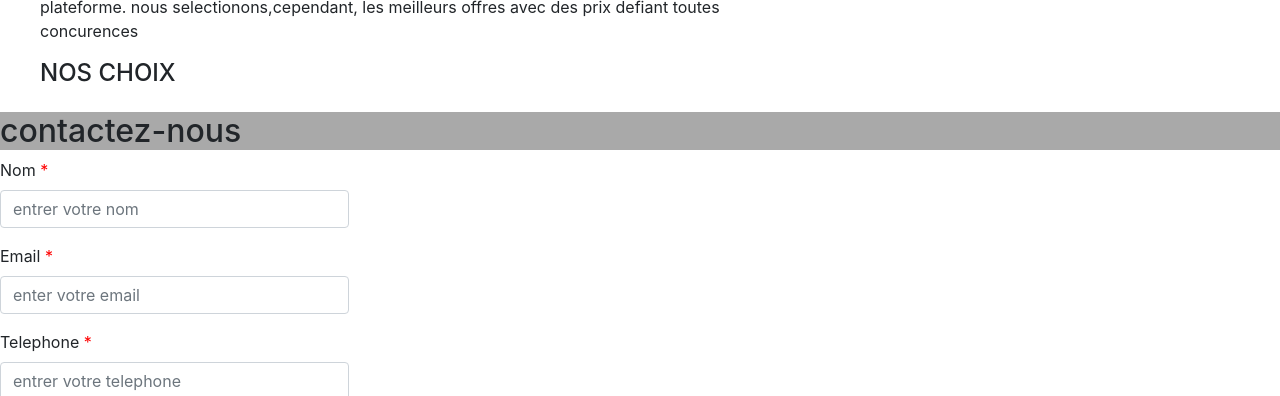
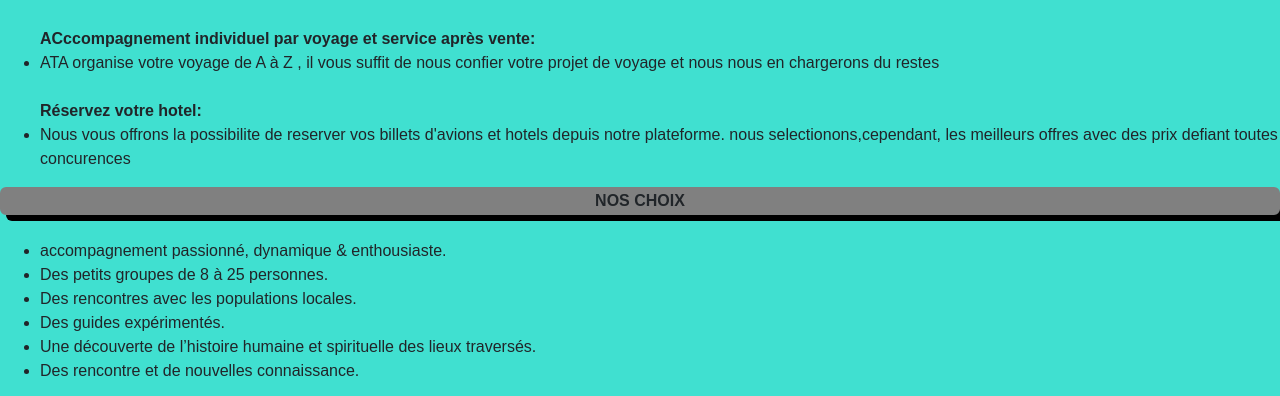
Before and after one commit to guillaumeaillaud/Anonymous, a PHP site: page / in a window 1280 px wide. Shown: the part 1677-2073 px from the top of the page. Run offline with PHP 8.4, Linux system fonts and the light colour scheme.

Commit message:
modif css

```diff
--- a/assets/css/style.css
+++ b/assets/css/style.css
@@ -1,17 +1,44 @@
 img {
     max-width:100%;
-    height: 300px;
+
+    display: flex;
+    flex-wrap: wrap;
     width: 100%;
+    height: 500px;
+    object-fit: cover;
 }
 
-.service{
+h2{
+    text-align: center;
+    font-size: 60px;
+  text-shadow: -1px -1px #9df, 1px 1px #49d, -3px 0 4px #000;
+  font-family:"Segoe print", Arial, Helvetica, sans-serif;
+  color: black;
+  padding:24px 32px 32px 32px;
+  font-weight:lighter;
+  -moz-box-shadow: 2px 2px 6px #888;
+  -webkit-box-shadow: 2px 2px 6px #888;
+  box-shadow:red;
+  text-align:center;
+  line-height:150px;
+}
 
-display: flex;
-justify-content: space-between;
+.sousT{
+    background-color: gray;
+    border: 2px solid gray;
+    border-radius: 6px;
+    box-shadow: 6px 6px 0px black;
+    text-align: center;
 
 }
 
-h2{
+body{
+    font-family:"Segoe print", Arial, Helvetica, sans-serif;
+    background-color: turquoise;
+}
 
-    background-color: darkgray;
+.container-fluid{
+    display: flex;
+    flex-direction: column;
+
 }
--- a/php/view/header.php
+++ b/php/view/header.php
@@ -1,5 +1,6 @@
 <!DOCTYPE html>
 <html lang="en">
+
 <head>
     <meta charset="UTF-8">
     <meta name="viewport" content="width=device-width, initial-scale=1.0">
@@ -7,11 +8,12 @@
     <link rel="stylesheet" href="https://maxcdn.bootstrapcdn.com/bootstrap/4.4.1/css/bootstrap.min.css">
     <link rel="stylesheet" href="assets/css/style.css">
 </head>
+
 <body>
     <header>
-<h1>
+          <div class="logo">
             <img src="assets/img/logo.png" alt="logo.png">
-    </h1>
+            </div>
 
         <nav class="navbar navbar-expand-lg navbar-dark bg-dark">
 
@@ -30,6 +32,7 @@
 
             </div>
         </nav>
+        <br>
 
     </header>
     <main>
--- a/php/view/section_contact.php
+++ b/php/view/section_contact.php
@@ -1,6 +1,10 @@
 <section id="section_contact" class="contact">
     <h2>contactez-nous</h2>
-    <div class="container-fluid">
+<br>
+
+  <strong> <div  class="sousT">Veuillez remplir ce formulaire</div></strong><br>
+
+   <div class="container-fluid">
         <div class="row">
             <form class="form" action="#section_contact.php" method="post">
                 <div class="form-group">
--- a/php/view/section_index.php
+++ b/php/view/section_index.php
@@ -1,7 +1,7 @@
 <section id="section_index" class="index">
-    <h1>ACCEUIL</h1>
+    <h2>ACCEUIL</h2>
 
-    <h2>Presentation de la société ATA</h2>
+   <strong> <div class="sousT">Presentation de la société ATA</div></strong>
     <br>
     <p>Note compagnie Anonymous Travel Agency est spécialisée dans les voyages de tout horizons depuis plusieurs décénnies. L’aventure commence en 1994... Ange, Zakaria, Sadadine et Guillaume entreprenent alors un voyage de plusieurs mois en Asie en quête de sens, qui vont les conduire au Bangladesh, en Thaïlande, en Malaisie,au Vietnam, en Indonésie et à Calcutta chez Mère Teresa.Véritable itinéraire initiatique, parsemé de nombreuses découvertes humaines et spirituelles, ce voyage va alors forger en eux l’idée forte de proposer des voyages "autrement", qui privilégient l’expérience spirituelle et la richesse des rencontres. L’aventure Anonymous Travel Agency est en germe...</p>
 
--- a/php/view/section_service.php
+++ b/php/view/section_service.php
@@ -1,28 +1,25 @@
 <section id="section_service">
-    <img src="assets/img/image3.jpg" alt="photo">
-
-    <h3>NOS SERVICES</h3>
 
 
-    <div class="service">
-        <OL>
-            <li>RENSEIGNEMENT ET INFORMATION PAR PAYS DES DESTINATIONS</li>
-            <div>culture par pays</div>
-            <p> ATA vous renseigne sur les pays où vous souhaitez y aller en vous fournissant toutes les informations vous aimeriez avoir avant votre depart.</p>
+    <h2>NOS SERVICES</h2><br>
 
-            <li>ACCOMPAGNEMENT INDIVIDUEL SUR VOS VOYAGE</li>
-            <div>SERVICE APRES VENTE</div>
-            <P>ATA organise votre voyage de A à Z , il vous suffit de nous confier votre projet de voyage et nous nous en chargerons du restes </P>
+    <strong><div class="sousT">RENSEIGNEMENT ET INFORMATION PAR PAYS DE DESTINATION</div><br></strong>
+    <div class="paragraphe">
 
-            <li>RESERVATION DES BILLETS D'AVION ET D'HOTELS </li>
-            <div>RESERVEZ VOS BILLETS ET VOTRE HOTEL</div>
-            <p>Nous vous offrons la possibilite de reserver vos billets d'avions et hotels depuis notre plateforme. nous selectionons,cependant, les meilleurs offres avec des prix defiant toutes concurences</p>
+        <ul>
 
-            <h4> NOS CHOIX </h4>
+           <strong> <div>Culture par pays:</div></strong>
+            <li> ATA vous renseigne sur les pays où vous souhaitez y aller en vous fournissant toutes les informations vous aimeriez avoir avant votre depart.</li><br>
 
+            <strong><div>ACccompagnement individuel par voyage et service après vente:</div></strong>
+            <li>ATA organise votre voyage de A à Z , il vous suffit de nous confier votre projet de voyage et nous nous en chargerons du restes </li><br>
 
-        </OL>
+           <strong> <div>Réservez votre hotel:</div></strong>
+            <li>Nous vous offrons la possibilite de reserver vos billets d'avions et hotels depuis notre plateforme. nous selectionons,cependant, les meilleurs offres avec des prix defiant toutes concurences</li>
 
+        </ul>
+
+        <strong><div class="sousT"> NOS CHOIX </div><br></strong>
 
         <ul>
             <li> accompagnement passionné, dynamique & enthousiaste.</li>
@@ -32,10 +29,14 @@
             <li>Une découverte de l’histoire humaine et spirituelle des lieux traversés.</li>
             <li>Des rencontre et de nouvelles connaissance.</li>
         </ul>
-        <div>
 
-            <img src="assets/img/image5.jpg" alt="photo">
-        </div>
     </div>
 
 </section>
+
+<section class="image" >
+
+        <img src="assets/img/image3.jpg" alt="photo">
+        <img src="assets/img/image5.jpg" alt="photo">
+
+</section>
```
Lines whose indentation alone changed are shown as unchanged.
